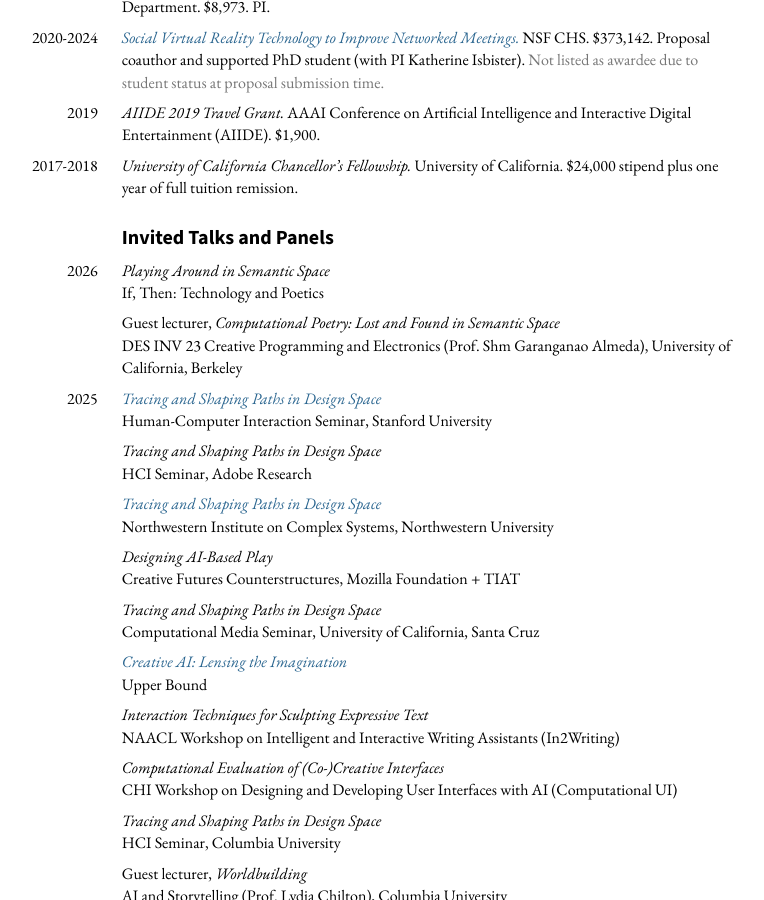
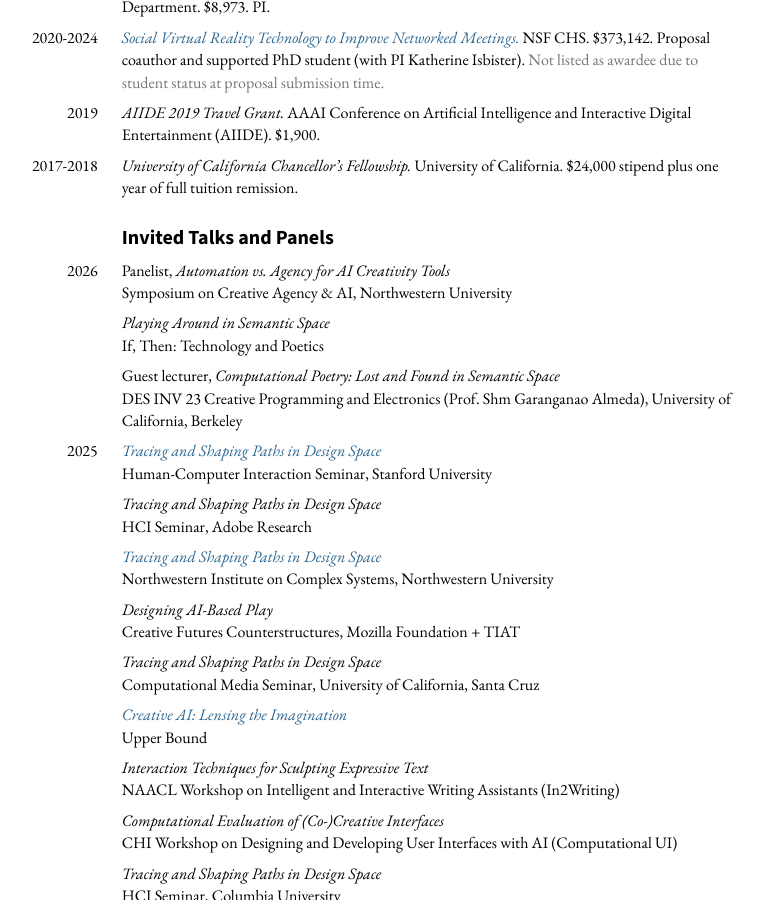
Before and after one commit to mkremins/mkremins.github.io, a Jekyll site: the page built from cv/index.html, in a window 1280 px wide and 900 px high, scrolled down 8693 px. Shown: the whole window, without its empty margins (261-1025 px from the left). Built offline with Jekyll 4.4.1, drawn with Linux system fonts in a browser that asks for light colours.

Commit message:
Add Northwestern symposium panel

```diff
--- a/_data/talks.json
+++ b/_data/talks.json
@@ -1,4 +1,12 @@
 [
+{
+  "title": "Automation vs. Agency for AI Creativity Tools",
+  "year": "2026",
+  "url": "",
+  "venue": "Symposium on Creative Agency & AI",
+  "venue_long": "Symposium on Creative Agency & AI, Northwestern University",
+  "type": "panel",
+},
 {
   "title": "Playing Around in Semantic Space",
   "url": "",
```
